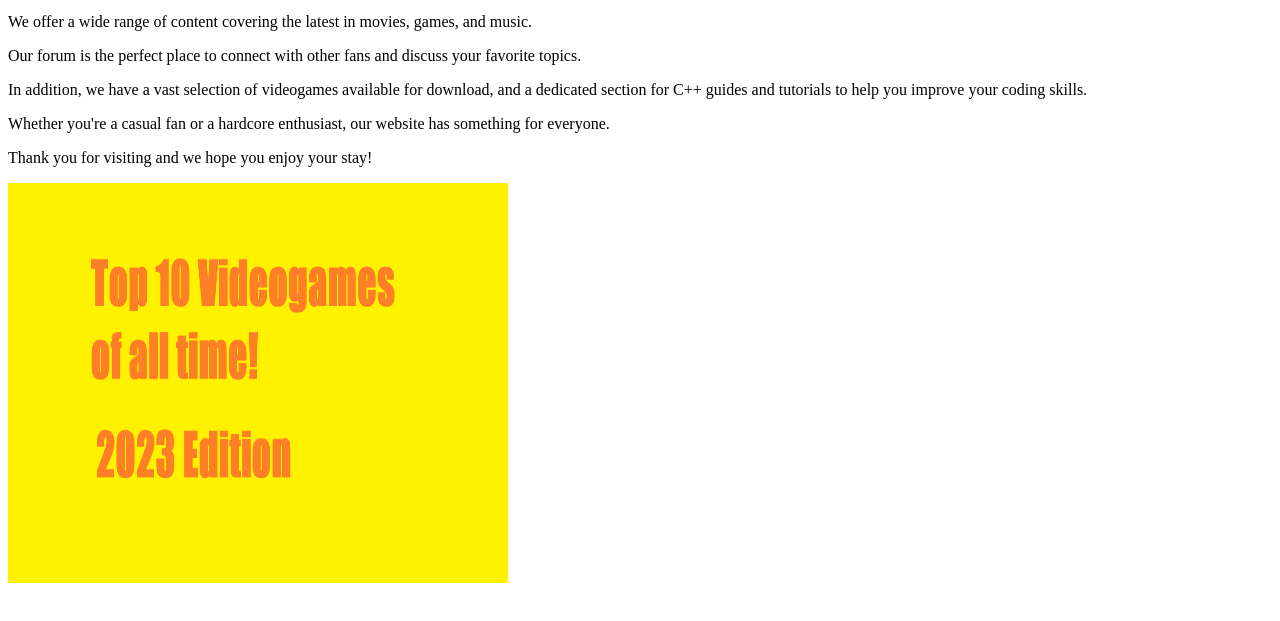
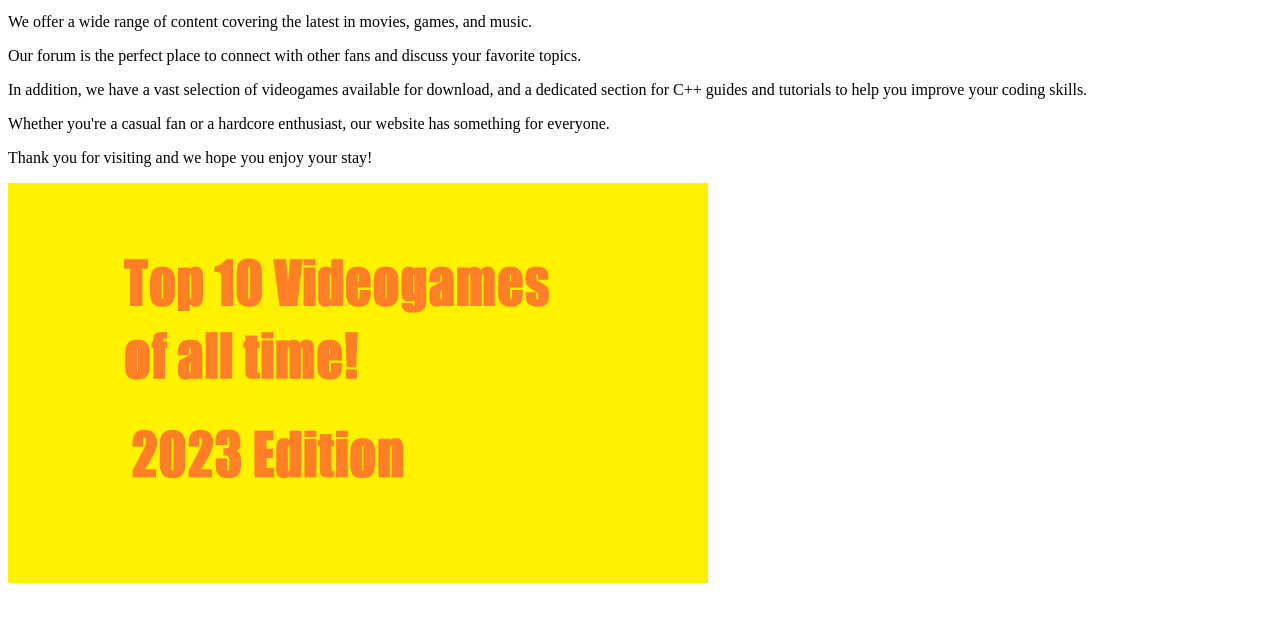
Before and after one commit to JulienGut/GigaHub, a plain HTML site: page index.html in a window 1280 px wide. Shown: the part 101-722 px from the top of the page. Drawn offline with Linux system fonts and the light colour scheme.

Commit message:
Update index.html

```diff
--- a/index.html
+++ b/index.html
@@ -19,7 +19,7 @@
         <p>Thank you for visiting and we hope you enjoy your stay!</p>
 
        <a href="destination_page.html">
-  <img src="top10.png" alt="Alt text" width="500" height="400">
+  <img src="top10.png" alt="Alt text" width="700" height="400">
 </a>
         </a>
     </body>
```
